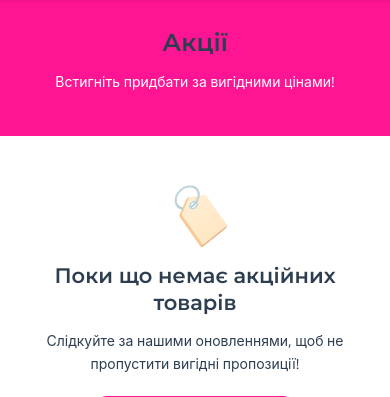
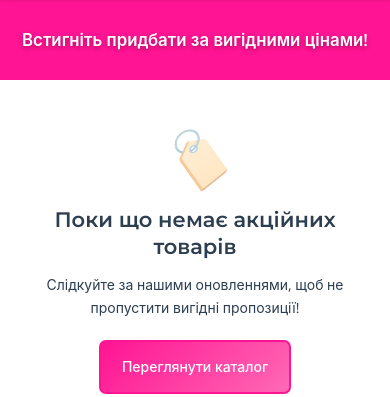
Before and after one commit to Sophie-sd/redrabbit, a Django app: page /products/sale/ in a window 390 px wide. Shown: the part 72-469 px from the top of the page. Run offline with Django 5.2, Linux system fonts and the light colour scheme; data comes from the database, SQL or seed files in the repository; data that the repository does not hold is empty; parts of the project's set-up code (start-up, migrations or seed data) failed here and were passed over; some libraries are stand-ins or nearby versions.

Commit message:
✂️ ОНОВЛЕНО ЗАГОЛОВОК СТОРІНКИ АКЦІЙ
✨ Що змінено:
- Прибрано заголовок 'Акції' з рожевого блоку
- Залишено лише підзаголовок 'Встигніть придбати за вигідними цінами!'
- Зроблено текст більшим та жирнішим

🎨 HTML зміни (templates/products/sale.html):
- Видалено: <h1 class='page-title'>Акції</h1>
- Змінено: <p class='page-subtitle'> → <p class='page-title-text'>
- Залишено лише текст про вигідні ціни

💅 CSS стилі (static/css/products.css):
- Новий файл для стилів сторінок товарів
- .page-title-text з font-size: 1.5em, font-weight: 700
- text-shadow для кращої читабельності
- Адаптивність для мобільних пристроїв

📱 Адаптивність:
- Десктоп: 1.5em, font-weight: 700
- Планшет (768px): 1.3em, font-weight: 600
- Мобільні (480px): 1.2em, line-height: 1.4

🗂️ Файлова структура:
- Створено static/css/products.css
- Додано до templates/base.html

✅ Результат: Чистіший дизайн без зайвого заголовка! 📝

```diff
--- /dev/null
+++ b/static/css/products.css
@@ -0,0 +1,26 @@
+/* Стилі для сторінок товарів (products) */
+
+/* Page Header стилі */
+.page-title-text {
+    font-size: 1.5em;
+    font-weight: 700;
+    line-height: 1.3;
+    margin: 0;
+    color: white;
+    text-shadow: 0 2px 4px rgba(0, 0, 0, 0.3);
+}
+
+/* Адаптивність */
+@media (max-width: 768px) {
+    .page-title-text {
+        font-size: 1.3em;
+        font-weight: 600;
+    }
+}
+
+@media (max-width: 480px) {
+    .page-title-text {
+        font-size: 1.2em;
+        line-height: 1.4;
+    }
+}
--- a/templates/base.html
+++ b/templates/base.html
@@ -54,6 +54,7 @@
     <link rel="stylesheet" href="{% static 'css/categories.css' %}">
     <link rel="stylesheet" href="{% static 'css/features.css' %}">
     <link rel="stylesheet" href="{% static 'css/reviews.css' %}">
+    <link rel="stylesheet" href="{% static 'css/products.css' %}">
     <link rel="stylesheet" href="{% static 'css/mobile.min.css' %}">
     <link rel="stylesheet" href="{% static 'css/ios-safari.min.css' %}">
     {% block extra_css %}{% endblock %}
--- a/templates/products/sale.html
+++ b/templates/products/sale.html
@@ -9,9 +9,7 @@
 <section class="page-header section-padding-sm bg-primary">
     <div class="container">
         <div class="page-header-content text-center text-white">
-            <h1 class="page-title">Акції</h1>
-            <p class="page-subtitle">Встигніть придбати за вигідними цінами!</p>
-
+            <p class="page-title-text">Встигніть придбати за вигідними цінами!</p>
         </div>
     </div>
 </section>
```
